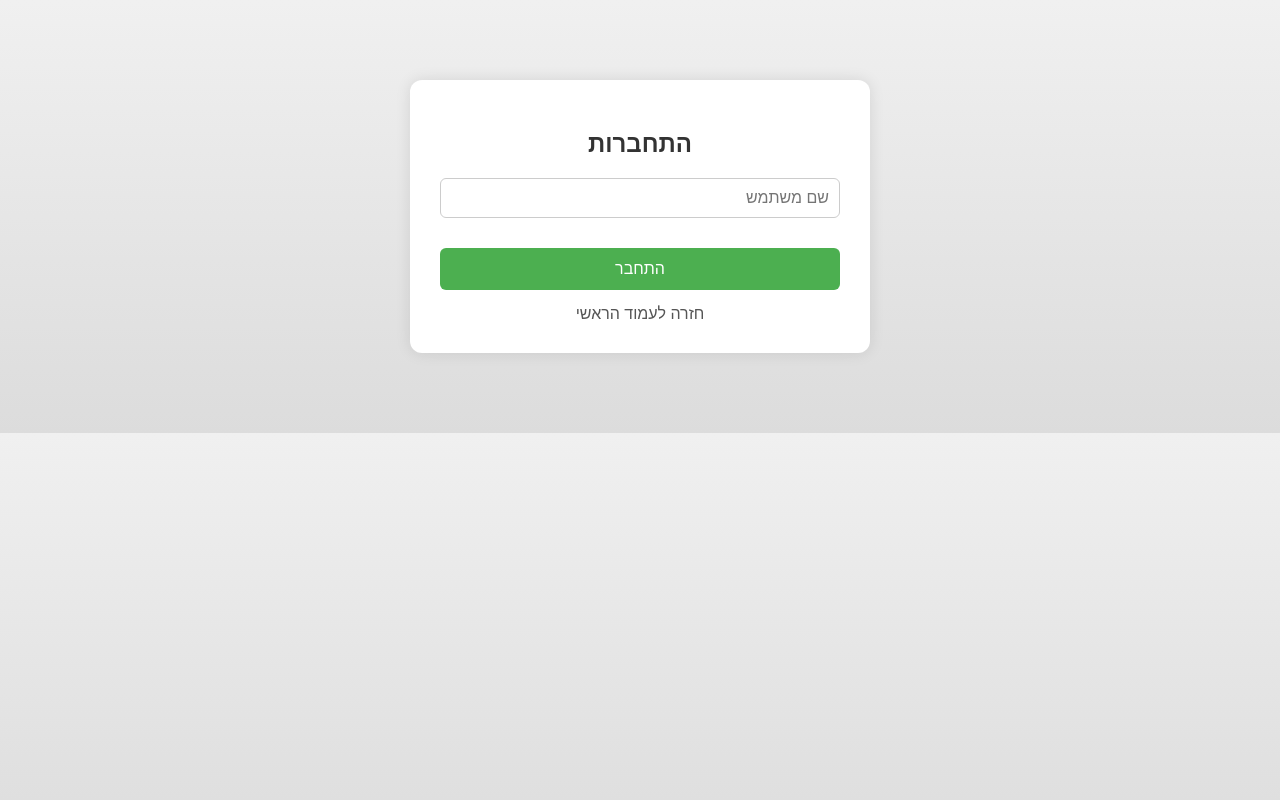
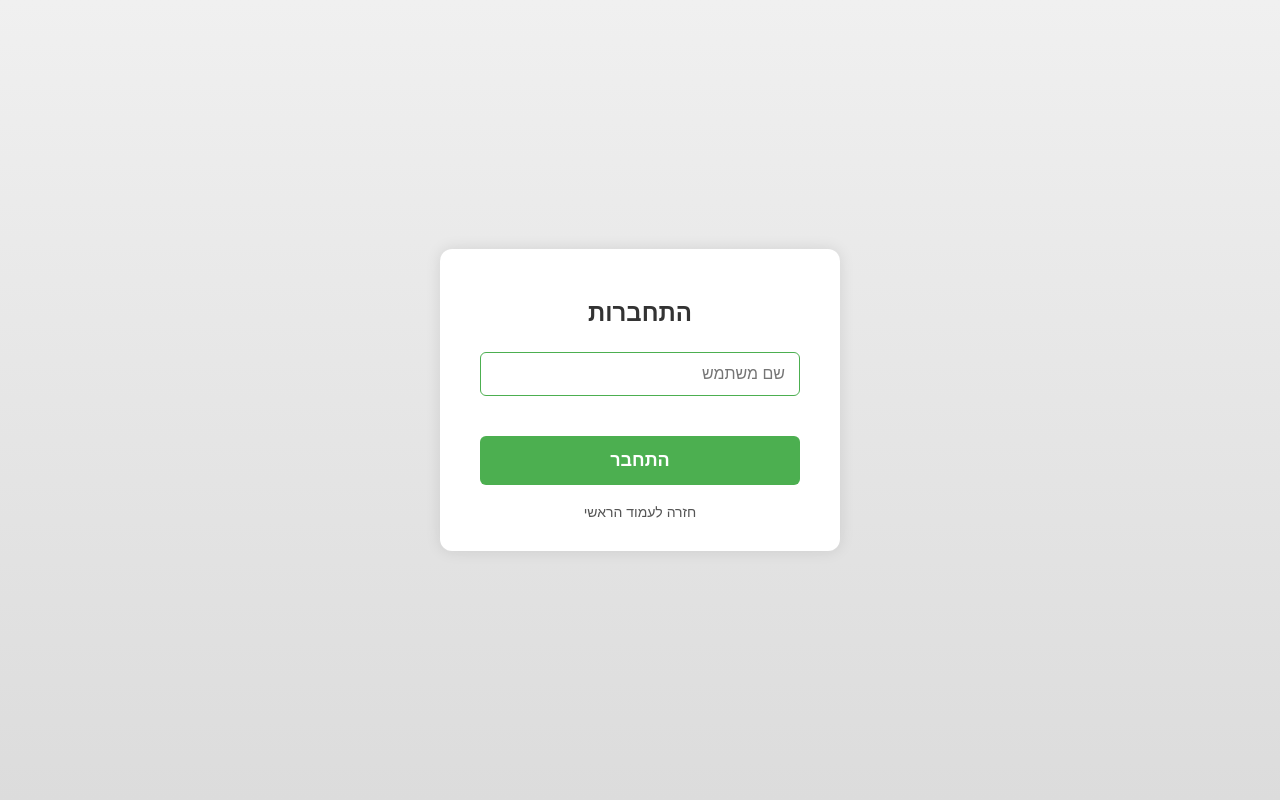
Before and after one commit to rhinops332/barber, a Flask app: page /login in a window 1280 px wide. Run offline with Flask 3, Linux system fonts and the light colour scheme.

Commit message:
Update login.html

```diff
--- a/templates/login.html
+++ b/templates/login.html
@@ -1,55 +1,87 @@
-
 <!DOCTYPE html>
-<html lang="he">
+<html lang="he" dir="rtl">
 <head>
-    <meta charset="UTF-8">
+    <meta charset="UTF-8" />
     <title>התחברות למערכת</title>
     <style>
         body {
             font-family: 'Arial', sans-serif;
-            direction: rtl;
             background: linear-gradient(to bottom, #f0f0f0, #dcdcdc);
             margin: 0;
             padding: 0;
+            display: flex;
+            justify-content: center;
+            align-items: center;
+            height: 100vh;
         }
 
         .container {
             width: 100%;
             max-width: 400px;
-            margin: 80px auto;
-            background-color: #fff;
-            padding: 30px;
+            background: #fff;
+            padding: 30px 40px;
             border-radius: 12px;
             box-shadow: 0 0 15px rgba(0,0,0,0.1);
+            box-sizing: border-box;
         }
 
         h2 {
             text-align: center;
+            margin-bottom: 25px;
             color: #333;
         }
 
         form {
             display: flex;
             flex-direction: column;
-            gap: 15px;
+            gap: 20px;
         }
 
         input[type="text"],
         input[type="password"] {
-            padding: 10px;
-            border: 1px solid #ccc;
+            padding: 12px 14px;
+            font-size: 16px;
+            border: 1.5px solid #ccc;
             border-radius: 6px;
-            font-size: 16px;
+            transition: border-color 0.2s ease;
+        }
+
+        input[type="text"]:focus,
+        input[type="password"]:focus {
+            border-color: #4CAF50;
+            outline: none;
+        }
+
+        .password-wrapper {
+            position: relative;
+            display: flex;
+            align-items: center;
+        }
+
+        .toggle-password {
+            position: absolute;
+            left: 10px;
+            cursor: pointer;
+            user-select: none;
+            font-size: 14px;
+            color: #777;
+            transition: color 0.2s ease;
+        }
+
+        .toggle-password:hover {
+            color: #333;
         }
 
         input[type="submit"] {
             background-color: #4CAF50;
             color: white;
-            padding: 12px;
-            font-size: 16px;
+            padding: 14px;
+            font-size: 18px;
             border: none;
             border-radius: 6px;
             cursor: pointer;
+            font-weight: bold;
+            transition: background-color 0.3s ease;
         }
 
         input[type="submit"]:hover {
@@ -57,54 +89,41 @@
         }
 
         .error {
+            background-color: #fdecea;
             color: #c0392b;
-            font-size: 14px;
-            background-color: #fdecea;
-            padding: 10px;
+            padding: 12px;
             border-radius: 6px;
             text-align: center;
-            margin-bottom: 10px;
+            font-size: 14px;
         }
 
         .back-link {
             text-align: center;
-            margin-top: 15px;
+            margin-top: 18px;
         }
 
         .back-link a {
             color: #555;
             text-decoration: none;
+            font-size: 14px;
         }
 
         .back-link a:hover {
             text-decoration: underline;
         }
 
+        /* מוסיף ומוריד את שדה הסיסמה */
         .password-container {
-            position: relative;
+            max-height: 0;
             opacity: 0;
-            max-height: 0;
-            transition: all 0.3s ease;
             overflow: hidden;
+            transition: max-height 0.4s ease, opacity 0.4s ease;
         }
 
         .password-container.show {
+            max-height: 100px;
             opacity: 1;
-            max-height: 100px;
-        }
-
-        .toggle-password {
-            position: absolute;
-            left: 10px;
-            top: 50%;
-            transform: translateY(-50%);
-            cursor: pointer;
-            font-size: 14px;
-            color: #777;
-        }
-
-        .toggle-password:hover {
-            color: #333;
+            margin-top: 5px;
         }
     </style>
 </head>
@@ -139,30 +173,39 @@
     function togglePasswordField() {
         const username = document.getElementById('username').value.trim();
         const passwordContainer = document.getElementById('password-container');
-
         if (username === adminUser) {
-            passwordContainer.classList.add("show");
+            passwordContainer.classList.add('show');
         } else {
-            passwordContainer.classList.remove("show");
+            passwordContainer.classList.remove('show');
         }
     }
 
-    function togglePassword() {
+    function togglePasswordVisibility() {
         const passwordInput = document.getElementById('password');
         const toggle = document.querySelector('.toggle-password');
-        if (passwordInput.type === "password") {
-            passwordInput.type = "text";
-            toggle.textContent = "הסתר";
+        if (passwordInput.type === 'password') {
+            passwordInput.type = 'text';
+            toggle.textContent = 'הסתר';
         } else {
-            passwordInput.type = "password";
-            toggle.textContent = "הצג";
+            passwordInput.type = 'password';
+            toggle.textContent = 'הצג';
         }
     }
 
-    document.addEventListener('DOMContentLoaded', function () {
+    document.addEventListener('DOMContentLoaded', () => {
         const usernameInput = document.getElementById('username');
+        const toggle = document.querySelector('.toggle-password');
+
         usernameInput.addEventListener('input', togglePasswordField);
-        togglePasswordField(); // להריץ מידית אם הטופס נטען עם ערך
+        togglePasswordField(); // בדיקה ראשונית בטעינת הדף
+
+        toggle.addEventListener('click', togglePasswordVisibility);
+        toggle.addEventListener('keydown', (e) => {
+            if (e.key === 'Enter' || e.key === ' ') {
+                e.preventDefault();
+                togglePasswordVisibility();
+            }
+        });
     });
 </script>
 
```
Also changed, not shown: other parts of templates/login.html (+20 -5 lines).
